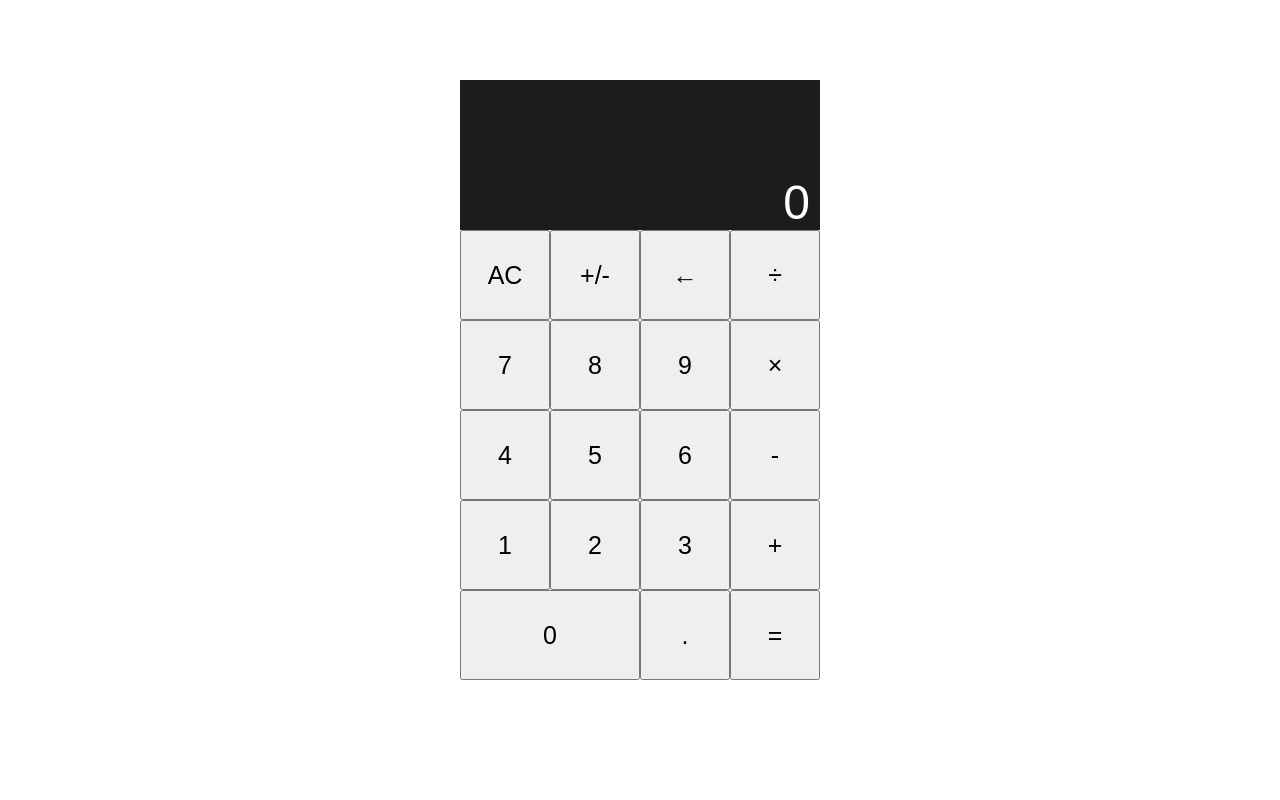
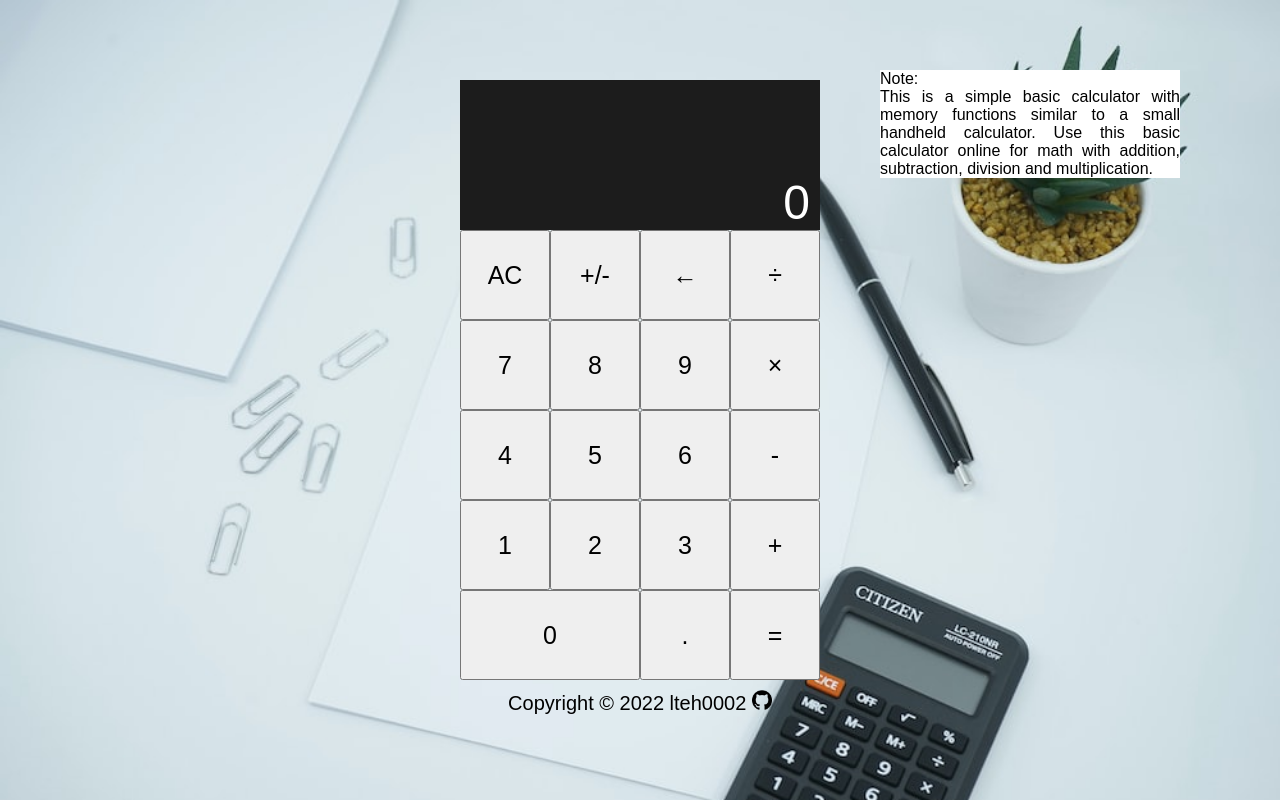
Before and after one commit to lteh0002/calculator, a plain HTML site: page index.html in a window 1280 px wide. Drawn offline with Linux system fonts and the light colour scheme.

Commit message:
Added background image and footer for website

```diff
--- a/index.html
+++ b/index.html
@@ -6,9 +6,16 @@
     <meta name="viewport" content="width=device-width, initial-scale=1.0">
     <link rel="stylesheet" href="styles.css">
     <script src="calculator.js" defer></script>
+    <link rel="preconnect" href="https://fonts.googleapis.com">
+    <link rel="preconnect" href="https://fonts.gstatic.com" crossorigin>
+    <link href="https://fonts.googleapis.com/css2?family=Roboto:wght@100&display=swap" rel="stylesheet">
     <title>Document</title>
 </head>
-<body>
+<body class="body">
+    <div class="note">
+        <p>Note:</p>
+        <p>This is a simple basic calculator with memory functions similar to a small handheld calculator. Use this basic calculator online for math with addition, subtraction, division and multiplication.</p>
+    </div>
     <div class = "calculator">
         <div class = "display">
             <p class="calc-display">0</p>
@@ -42,7 +49,7 @@
             <button class="decimal"">.</button>
             <button class="result equal">=</button>
         </div>
-        </div>
+        <div class="footer">Copyright © 2022 lteh0002 <a href="https://github.com/lteh0002/calculator"><img class = "github" src="images/github.png"></a></div>
     </div>
 </body>
 </html>
--- a/styles.css
+++ b/styles.css
@@ -2,6 +2,13 @@
     box-sizing: border-box;
     margin: 0;
     font-family: Arial, Helvetica, sans-serif;
+}
+
+body {
+    background-image: url('images/background.jpeg');
+    background-repeat: no-repeat;
+    background-attachment: fixed;
+    background-size: cover;
 }
 
 .calculator {
@@ -35,7 +42,7 @@ button {
     width: 180px;
 }
 
-p {
+.calc-display {
     position: absolute;
     right: 0;
     bottom: 0;
@@ -46,3 +53,24 @@ p {
 .operatorToggle {
     border: 1.5px solid black;
 }
+
+.note {
+    position: absolute;
+    right: 100px;
+    top: 70px;
+    width: 300px;
+    text-align: justify;
+    background-color: white;
+    max-width: 500px;
+}
+
+.footer {
+    padding-top: 10px;
+    text-align: center;
+    font-size: 20px;
+}
+
+.github {
+    width: 20px;
+    height: 20px;
+}
```
Also changed, not shown: images/background.jpeg (added), images/github.png (added), 1 other file.
